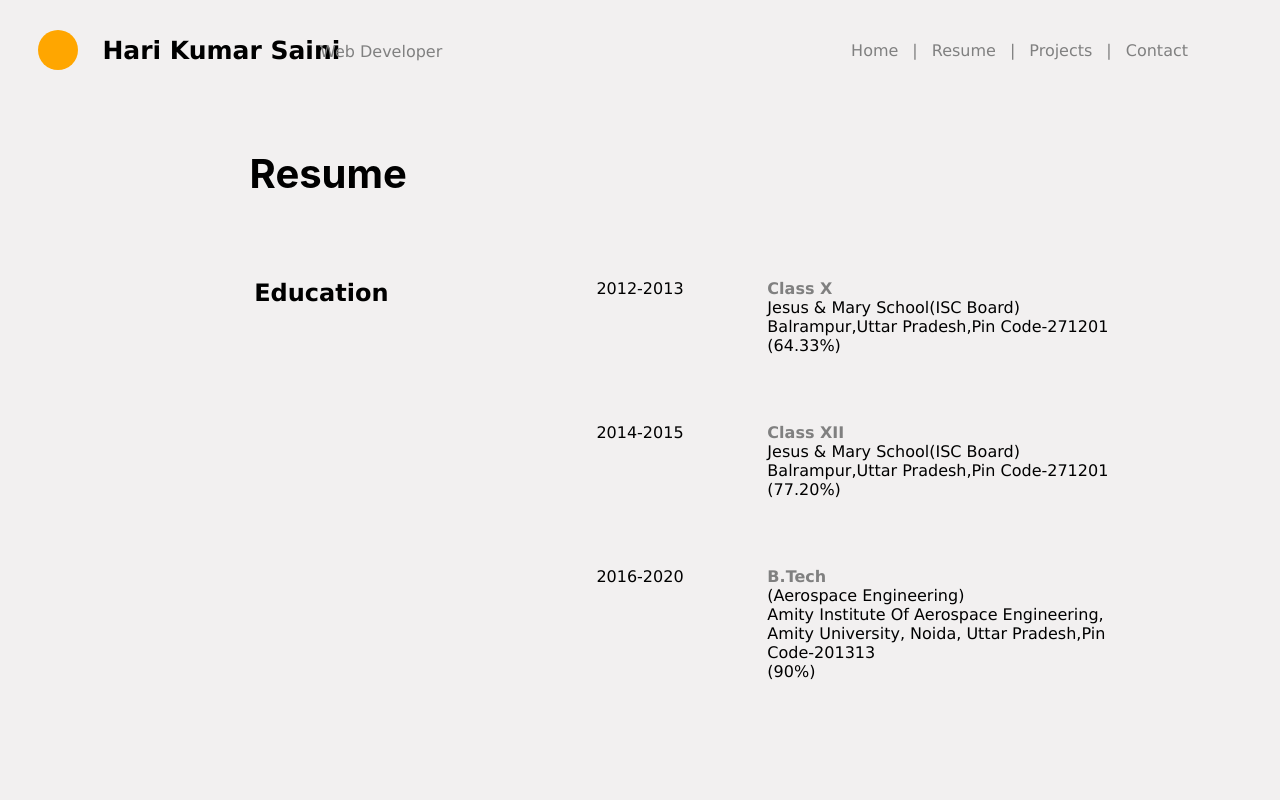
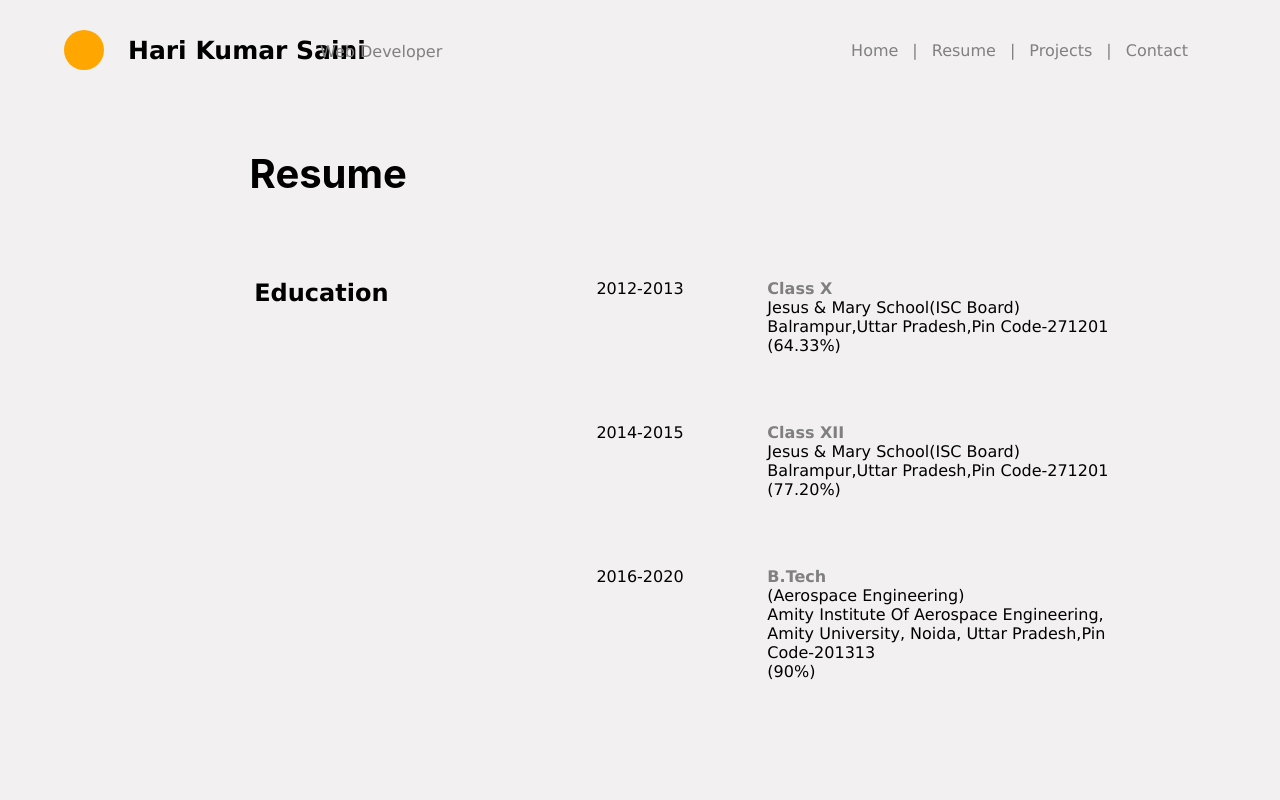
Before and after one commit to harisaini778/my-portfolio, a React (Create React App) app: page /components/Resume in a window 1280 px wide. Shown: the top 800 px of the page. Built offline with nearby package versions, Linux system fonts and the light colour scheme; a web font is replaced by a local one.

Commit message:
made som small changes in header stylesheet to check the live website on mobile phone

```diff
--- a/src/components/Header.module.css
+++ b/src/components/Header.module.css
@@ -14,7 +14,7 @@
 .name {
     position: absolute;
     font-size: 25px;
-    left: 8%;
+    left: 10%;
     transform: translateY(-50%);
     font-family: Verdana, Geneva, Tahoma, sans-serif;
 }
@@ -46,7 +46,7 @@
 }
 .badge-name{
     position: absolute;
-    left:3%;
+    left:5%;
     transform: translateY(-50%);
      width: 40px;
      height: 40px;
```
